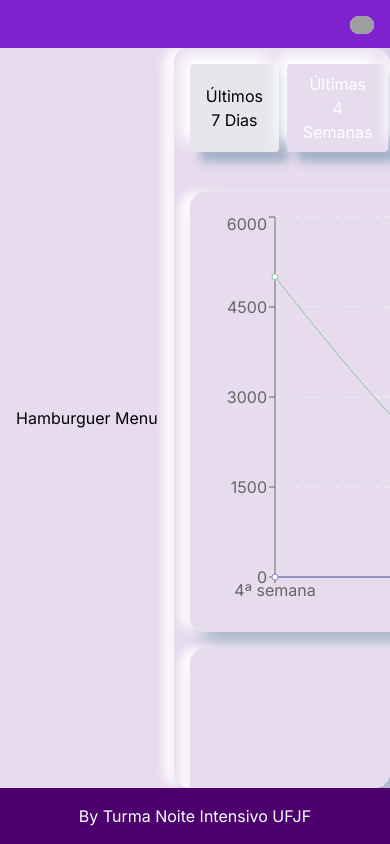
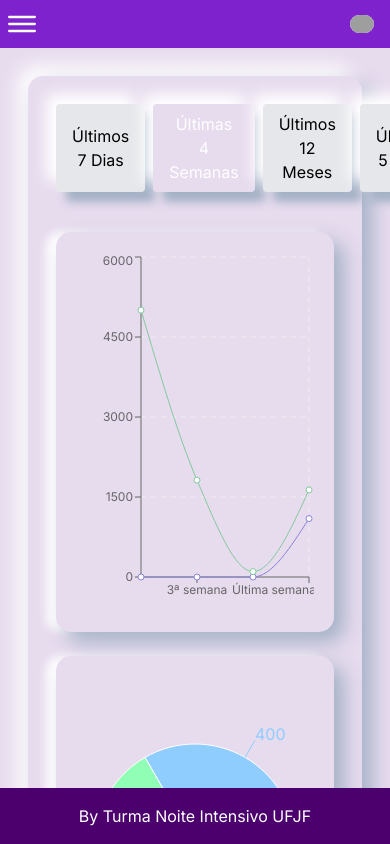
Before and after one commit to codiacademy/ChallengeVII-intensivo-ufjf, a Next.js app: page /dashboard in a window 390 px wide. Built offline with nearby package versions, Linux system fonts and the light colour scheme; grey boxes are pictures that could not be loaded.

Commit message:
Feito parte do layout responsivo

```diff
--- a/app/(content)/dashboard/page.jsx
+++ b/app/(content)/dashboard/page.jsx
@@ -13,17 +13,17 @@ export default function Dashboard() {
       {/* Passando o estado e o setter para os botões */}
       <ButtonsDashboard periodo={periodo} setPeriodo={setPeriodo} />
 
-      <div className="border-none flex flex-wrap gap-4 w-fit">
+      <div className="flex flex-wrap gap-6 w-full">
 
-        <div className="border-none rounded-[15px] shadow-[10px_10px_20px_#a3b1c6,-10px_0px_10px_#ffffff] bg-[var(--colors-background)] p-5">
+        <div className="w-full min-h-100 max-w-120 border-none rounded-[15px] shadow-[10px_10px_20px_#a3b1c6,-10px_0px_10px_#ffffff] bg-[var(--colors-background)] p-5">
           <GraficoReceitasDespesas periodo={periodo} />
         </div>
-        <div className="border-none rounded-[15px] shadow-[10px_10px_20px_#a3b1c6,-10px_0px_10px_#ffffff] bg-[var(--colors-background)] p-5">
+        <div className="w-full min-h-100 max-w-120 border-none rounded-[15px] shadow-[10px_10px_20px_#a3b1c6,-10px_0px_10px_#ffffff] bg-[var(--colors-background)] p-5">
           <GraficoDePizza />
         </div>
-      </div>
-      <div>
-        <KPIs />
+        <div className="w-full min-h-48 max-w-120 border-none rounded-[15px] shadow-[10px_10px_20px_#a3b1c6,-10px_0px_10px_#ffffff] bg-[var(--colors-background)] p-5">
+          <KPIs />
+        </div>
       </div>
     </div>
   );
--- a/app/(content)/layout.jsx
+++ b/app/(content)/layout.jsx
@@ -4,7 +4,7 @@ import Header from "@/components/Header/Header";
 import Footer from "@/components/Footer/Footer";
 import { Inter } from "next/font/google"
 
-const inter = Inter({ subsets: ["latin" ] })
+const inter = Inter({ subsets: ["latin"] })
 
 export const metadata = {
   title: "Codi Cash",
@@ -20,10 +20,10 @@ export default function RootLayout({ children }) {
           <div className="hidden md:block">
             <SideBar />
           </div>
-          <div className="md:hidden flex items-center justify-end p-4">
-            <h1>Hamburguer Menu</h1>
+          <div className="overflow-auto">
+            <main className="m-7 p-3 flex-1 flex-grow rounded-[15px] shadow-[10px_10px_20px_#a3b1c6,-10px_-10px_20px_#ffffff] bg-[var(--colors-background)]">{children}
+            </main>
           </div>
-          <main className="flex-1 flex-grow overflow-auto rounded-[15px] shadow-[10px_10px_20px_#a3b1c6,-10px_0px_10px_#ffffff] bg-[var(--colors-background)]">{children}</main>
         </div>
         <Footer />
       </body>
--- a/components/ButtonsDashboard/ButtonsDashboard.jsx
+++ b/components/ButtonsDashboard/ButtonsDashboard.jsx
@@ -1,4 +1,4 @@
-
+"use client";
 import { botoes } from "../constants/constBotoes";
 
 export default function ButtonsDashboard({ periodo, setPeriodo }) {
--- a/components/Graficos/GraficoPizza.jsx
+++ b/components/Graficos/GraficoPizza.jsx
@@ -1,5 +1,5 @@
 "use client"
-import { PieChart, Pie, Tooltip, Legend, Cell } from 'recharts';
+import { PieChart, Pie, Tooltip, Legend, Cell, ResponsiveContainer } from 'recharts';
 
 const data = [
   { name: 'A', value: 400 },
@@ -12,9 +12,8 @@ const COLORS = ['#90cdff', '#90ffb5', '#f8ff90', '#ff9d90'];
 
 export default function MyPieChart() {
   return (
-    <div className='bg-transparent'>
-
-    <PieChart width={580} height={400}>
+      <ResponsiveContainer width="100%" height="100%">
+        <PieChart>
           <Pie
             data={data}
             cx="50%"
@@ -31,6 +30,6 @@ export default function MyPieChart() {
           <Tooltip />
           <Legend />
         </PieChart>
-        </div>
+      </ResponsiveContainer>
   );
 }
--- a/components/Graficos/GraficoReceitasDespesas.jsx
+++ b/components/Graficos/GraficoReceitasDespesas.jsx
@@ -1,7 +1,7 @@
 "use client";
 import vendas from "@/data/vendasUFJF";
 import despesas from "@/data/despesasUFJF";
-import { LineChart, Line, XAxis, YAxis, CartesianGrid, Tooltip } from "recharts";
+import { LineChart, Line, XAxis, YAxis, CartesianGrid, Tooltip, ResponsiveContainer } from "recharts";
 
 export default function GraficoReceitasDespesas({ periodo }) {
   const hoje = new Date();
@@ -113,13 +113,15 @@ export default function GraficoReceitasDespesas({ periodo }) {
   };
 
   return (
-    <LineChart width={580} height={400} data={periodos[periodo]}>
+    <ResponsiveContainer width="100%" height="100%">
+    <LineChart data={periodos[periodo]}>
       <CartesianGrid stroke="#eee" strokeDasharray="5 5" />
-      <XAxis dataKey="name" />
-      <YAxis />
+      <XAxis dataKey="name" tick={{ fontSize: 12 }} />
+      <YAxis tick={{ fontSize: 12 }}/>
       <Tooltip />
       <Line type="monotone" dataKey="vendas" stroke="#8884d8" />
       <Line type="monotone" dataKey="despesas" stroke="#82ca9d" />
     </LineChart>
+    </ResponsiveContainer>
   );
 }
--- /dev/null
+++ b/components/Header/ButtonHeader.jsx
@@ -0,0 +1,36 @@
+'use client'
+
+import { useState, useRef, useEffect } from 'react'
+import SideBar from '../SideBar/SideBar'
+
+export default function UserMenu() {
+    const [open, setOpen] = useState(false)
+    const menuRef = useRef(null)
+
+    // Fecha o menu ao clicar fora
+    useEffect(() => {
+        const handleClickOutside = (event) => {
+            if (menuRef.current && !menuRef.current.contains(event.target)) {
+                setOpen(false)
+            }
+        }
+        document.addEventListener('mousedown', handleClickOutside)
+        return () => document.removeEventListener('mousedown', handleClickOutside)
+    }, [])
+
+    return (
+        <button
+            className="h-10  md:hidden flex items-center justify-center p-2 rounded-full text-white"
+            aria-label="Abrir menu lateral"
+            onClick={() => setOpen(!open)}
+            type="button"
+        >
+            {/* Ícone hambúrguer SVG */}
+            <svg width="28" height="28" viewBox="0 0 24 24" fill="none">
+                <rect y="5" width="24" height="2" rx="1" fill="currentColor" />
+                <rect y="11" width="24" height="2" rx="1" fill="currentColor" />
+                <rect y="17" width="24" height="2" rx="1" fill="currentColor" />
+            </svg>
+        </button>
+    )
+}
--- a/components/Header/Header.jsx
+++ b/components/Header/Header.jsx
@@ -1,13 +1,11 @@
-import UserMenu from "./Menu.jsx";
+import ButtonHeader from "./ButtonHeader.jsx";
+import UserMenu from "./UserMenu.jsx";
+
 export default function Header() {
   return (
-    <header className="w-full flex bg-[var(--roxo)] py-2 h-12 mt-0 " >
-      <div className="left  text-4m text-[#FFF] flex justify-between w-1/2 ml-8">
-
-      </div>
-      <div className="right justify-items-end w-1/2">
-        <UserMenu/>
-      </div>
+    <header className="w-full h-12 flex justify-between items-center bg-[var(--roxo)] text-[#FFF]">
+          <ButtonHeader  />
+          <UserMenu />
     </header>
   );
 }
--- a/components/KPIs/kpis.jsx
+++ b/components/KPIs/kpis.jsx
@@ -52,9 +52,7 @@ export default function KPIs() {
   }, []);
 
   return (
-    <div className="p-2 pl-5 w-155 mb-5
-                text-[#4d4d4d]
-                shadow-[10px_10px_10px_#a3b1c6,-10px_-10px_15px_#ffffff] rounded-[15px]">
+    <div className="w-full text-[#4d4d4d]">
       <h2>Indicadores</h2>
       <table className="table-fixed w-full text-left text-[#4d4d4d] border-separate border-spacing-y-2">
         <tbody>
--- a/components/sideBar/SideBar.jsx
+++ b/components/sideBar/SideBar.jsx
@@ -17,7 +17,7 @@ export default function SideBar() {
   };
 
   return (
-    <aside className="w-64 bg-[var(--colors-background)] p-4">
+    <aside className="w-64 bg-[var(--colors-background)] p-4 pt-8">
       <nav className="space-y-4">
         <ul className="gap-5 flex flex-col">
           <li>
```
Also changed, not shown: components/Header/UserMenu.jsx (renamed from components/Header/Menu.jsx). Lines whose indentation alone changed are shown as unchanged.
